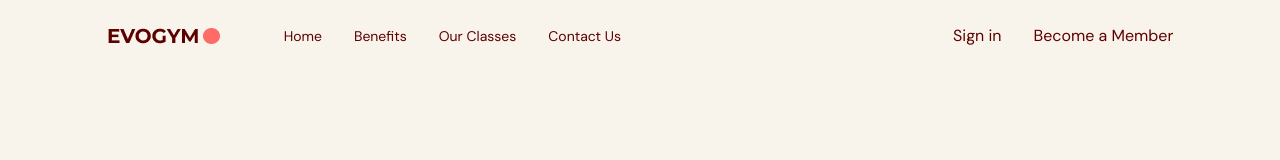
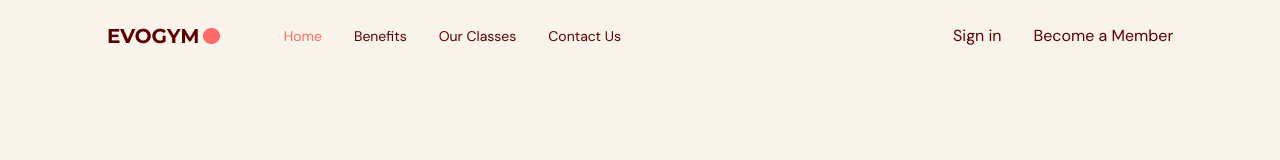
Before and after one commit to JulyK9/fitness-typescript, a React (Vite) app: page / in a window 1280 px wide. Shown: the top 160 px of the page. Built offline with nearby package versions, Linux system fonts and the light colour scheme.

Commit message:
feat: Link 컴포넌트 설정 및 props 타입 적용

```diff
--- a/src/App.tsx
+++ b/src/App.tsx
@@ -1,11 +1,16 @@
 import Navbar from "@/scenes/navbar";
+import { useState } from "react";
 
 function App() {
-  return <>
-    <div className="app bg-gray-20">
-      <Navbar />
-    </div>
-  </>
+  const [selectedPage, setSelectedPage] = useState<string>("home");
+
+  return (
+    <>
+      <div className="app bg-gray-20">
+        <Navbar selectedPage={selectedPage} setSelectedPage={setSelectedPage} />
+      </div>
+    </>
+  );
 }
 
 export default App;
--- /dev/null
+++ b/src/scenes/navbar/Link.tsx
@@ -0,0 +1,26 @@
+import AnchorLink from "react-anchor-link-smooth-scroll";
+
+interface Props {
+  page: string;
+  selectedPage: string;
+  setSelectedPage: (value: string) => void;
+}
+
+const Link = ({ page, selectedPage, setSelectedPage }: Props) => {
+  // 소문자로 변환, 빈칸 없애줌
+  const lowerCasePage = page.toLowerCase().replace(/ /g, "");
+
+  return (
+    <AnchorLink
+      className={`${
+        selectedPage === lowerCasePage ? "text-primary-500" : ""
+      } transition duration-500 hover:text-primary-300`}
+      href={`#${lowerCasePage}`}
+      onClick={() => setSelectedPage(lowerCasePage)}
+    >
+      {page}
+    </AnchorLink>
+  );
+};
+
+export default Link;
--- a/src/scenes/navbar/index.tsx
+++ b/src/scenes/navbar/index.tsx
@@ -1,10 +1,14 @@
 import { useState } from "react";
 import { Bars3Icon, XMarkIcon } from "@heroicons/react/24/solid";
 import Logo from "@/assets/Logo.png";
+import Link from "./Link";
 
-type Props = {};
+type Props = {
+  selectedPage: string;
+  setSelectedPage: (value: string) => void;
+};
 
-const Navbar = (props: Props) => {
+const Navbar = ({ selectedPage, setSelectedPage }: Props) => {
   const flexBetween = "flex justify-between items-center";
 
   return (
@@ -18,10 +22,26 @@
             {/* Right Side */}
             <div className={`${flexBetween} w-full`}>
               <div className={`${flexBetween} gap-8 text-sm`}>
-                <p>Home</p>
-                <p>Benefits</p>
-                <p>Our Classes</p>
-                <p>Contact Us</p>
+                <Link
+                  page="Home"
+                  selectedPage={selectedPage}
+                  setSelectedPage={setSelectedPage}
+                />
+                <Link
+                  page="Benefits"
+                  selectedPage={selectedPage}
+                  setSelectedPage={setSelectedPage}
+                />
+                <Link
+                  page="Our Classes"
+                  selectedPage={selectedPage}
+                  setSelectedPage={setSelectedPage}
+                />
+                <Link
+                  page="Contact Us"
+                  selectedPage={selectedPage}
+                  setSelectedPage={setSelectedPage}
+                />
               </div>
               <div className={`${flexBetween} gap-8`}>
                 <p>Sign in</p>
```
